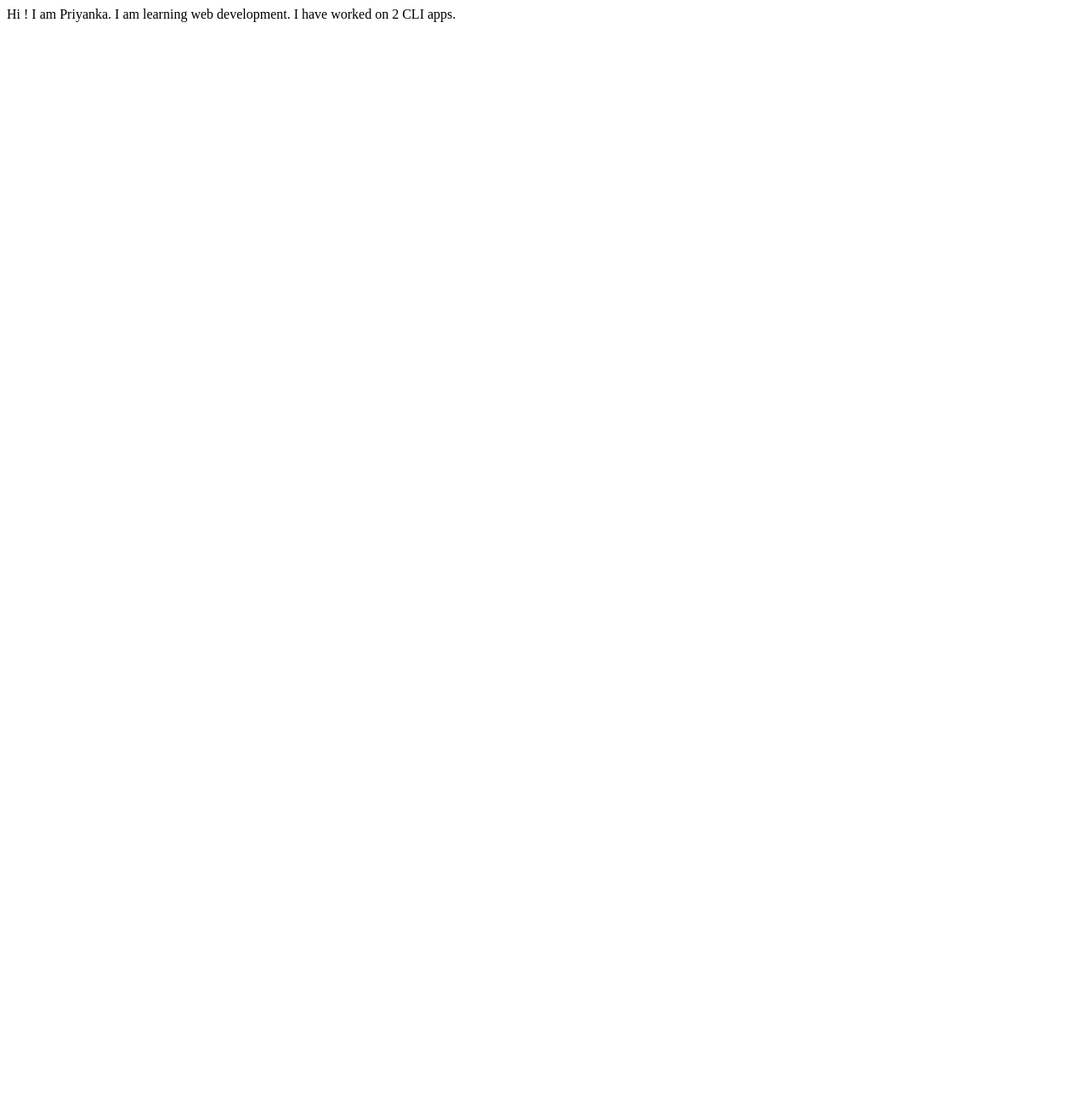
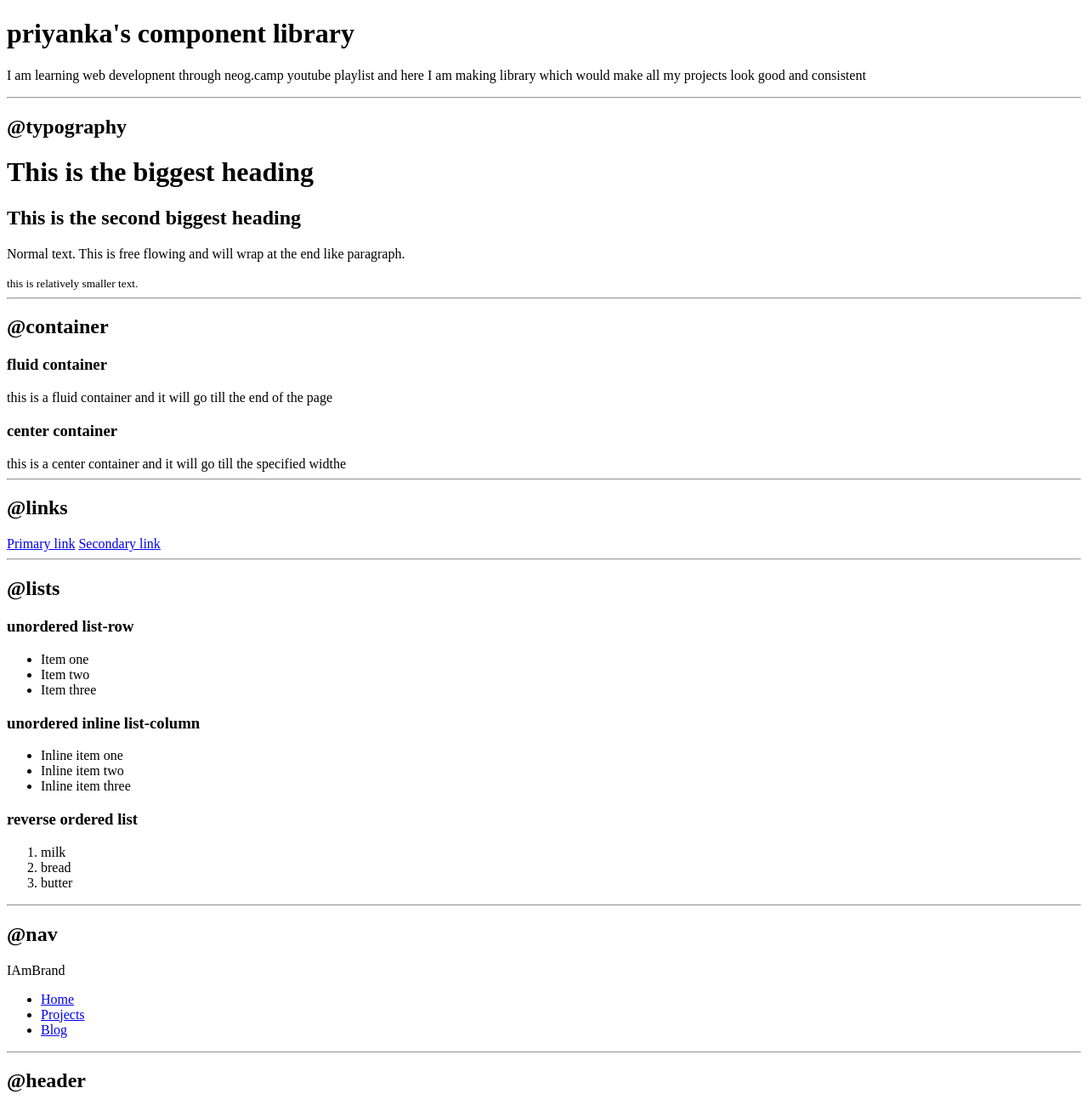
Before and after one commit to priyanka-s12/priyankasarode-portfolio, a plain HTML site: page index.html in a window 1280 px wide. Shown: the top 1300 px of the page at 85% size. Before the commit the page ends 800 px from the top, so only its background shows below. Drawn offline with Linux system fonts and the light colour scheme.

Commit message:
wip : image done

```diff
--- a/index.html
+++ b/index.html
@@ -4,13 +4,80 @@
     <meta charset="UTF-8">
     <meta http-equiv="X-UA-Compatible" content="IE=edge">
     <meta name="viewport" content="width=device-width, initial-scale=1.0">
-    <title>priyanka-sarode-portfolio</title>
+    <title>component library</title>
 </head>
 <body>
-    Hi ! I am Priyanka.
+    <h1>priyanka's component library</h1>
+    <p>I am learning web developnent through neog.camp youtube playlist and here I am making
+        library which would make all my projects look good and consistent </p>
+<hr>
 
-    I am learning web development.
+<h2>@typography</h2>
 
-    I have worked on 2 CLI apps.
+<h1>This is the biggest heading</h1>
+<h2>This is the second biggest heading</h2>
+<p>Normal text. This is free flowing and will wrap at the end like paragraph.</p>
+<small>this is relatively smaller text.</small>
+<hr>
+
+<h2>@container</h2>
+<h3>fluid container</h3>
+<div>this is a fluid container and it will go till the end of the page</div>
+
+<h3>center container</h3>
+<div>this is a center container and it will go till the specified widthe</div>
+<hr>
+
+<h2>@links</h2>
+<a href="/">Primary link</a>
+<a href="/">Secondary link</a>
+<hr>
+
+<h2>@lists</h2>
+<h3>unordered list-row</h3>
+<ul>
+    <li>Item one</li>
+    <li>Item two</li>
+    <li>Item three</li>
+</ul>
+
+<h3>unordered inline list-column</h3>
+<ul>
+    <li>Inline item one</li>
+    <li>Inline item two</li>
+    <li>Inline item three</li>
+</ul>
+
+<h3>reverse ordered list</h3>
+<ol>
+    <li>milk</li>
+    <li>bread</li>
+    <li>butter</li>
+</ol>
+<hr>
+
+<h2>@nav</h2>
+<nav>
+    <div>IAmBrand</div>
+    <ul>
+        <li>
+            <a href="/">Home</a>
+        </li>
+        <li>
+            <a href="/">Projects</a>
+        </li>
+        <li>
+            <a href="/">Blog</a>
+        </li>
+    </ul>
+</nav>
+<hr>
+
+<h2>@header</h2>
+
+<header>
+    <img src="images/hero.svg" alt="">
+    <h3>heading inside hero</h3>
+</header>
 </body>
 </html>
```
Also changed, not shown: images/hero.svg (added).
